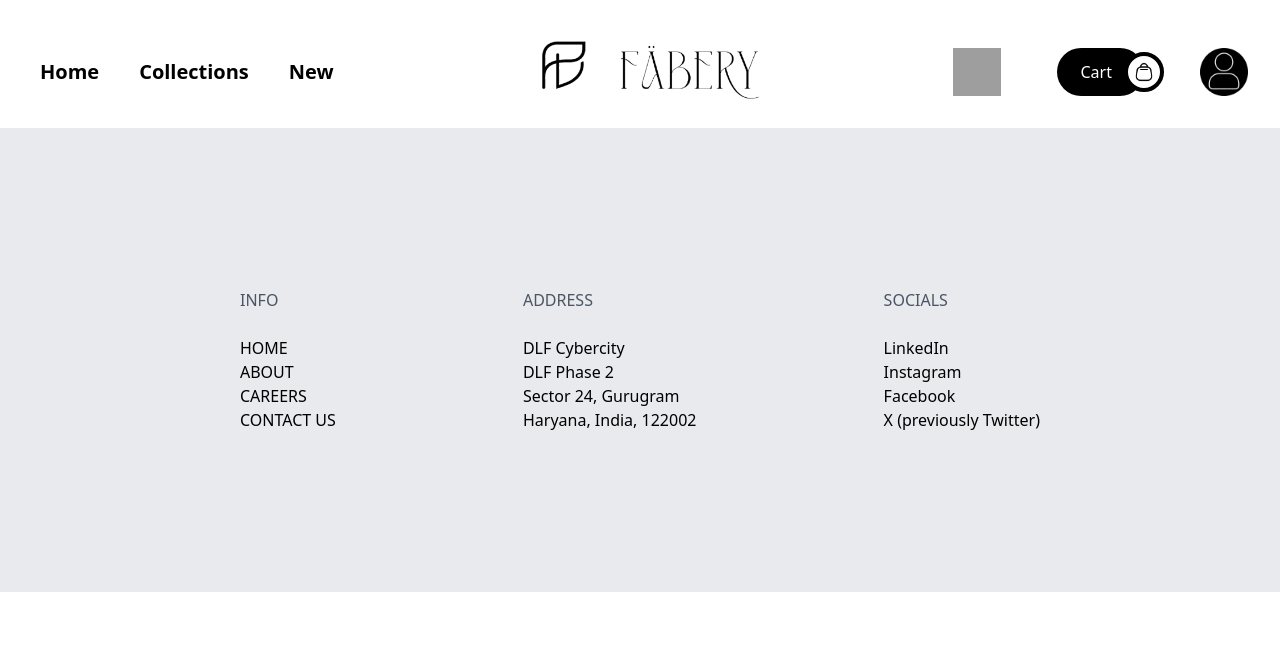
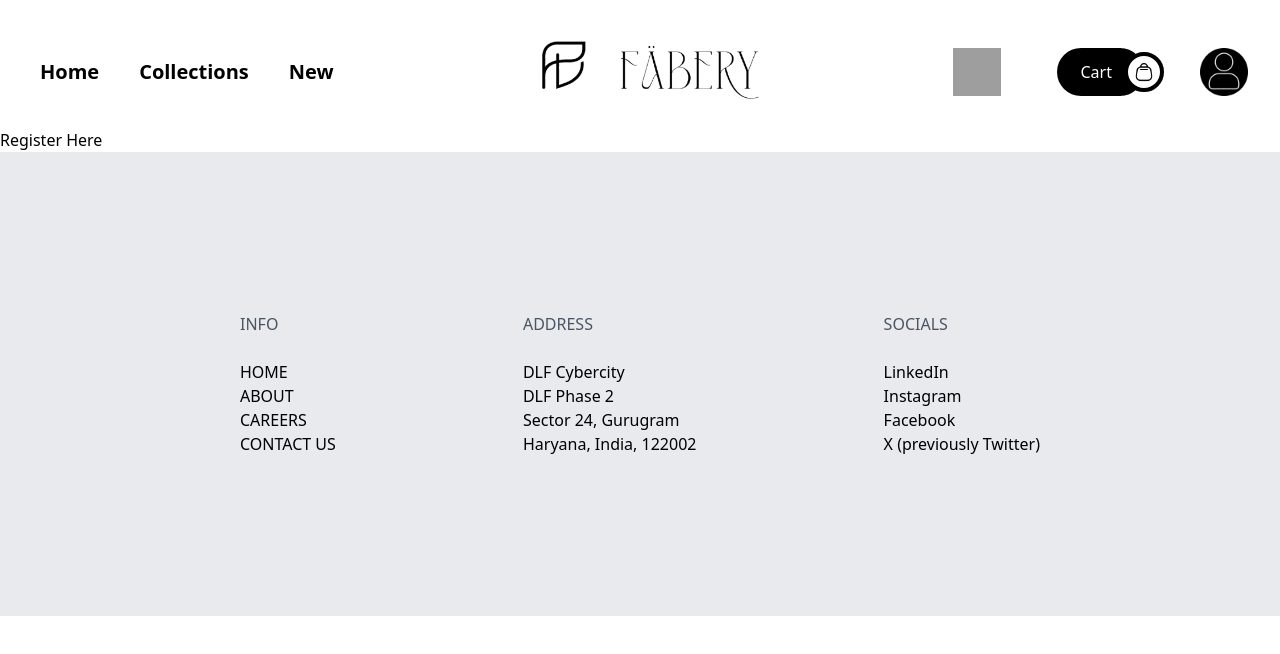
Before and after one commit to kritikatripathi03/fabery-collections, a React (Vite) app in the folder frontend/: page /register in a window 1280 px wide. Shown: the top 654 px of the page. Built offline with nearby package versions, Linux system fonts and the light colour scheme; grey boxes are pictures that could not be loaded.

Commit message:
Added Login and Register Page

```diff
--- a/frontend/src/App.jsx
+++ b/frontend/src/App.jsx
@@ -10,20 +10,27 @@
 import Wishlist from "./components/Wishlist";
 import About from "./components/About";
 import Footer from "./components/Footer";
+import Login from "./components/Login";
+import Register from "./components/Register";
 
 export default function App() {
   return (
     <Router>
       <Navbar></Navbar>
       <Routes>
+        {/* Public routes */}
         <Route path="/" element={<Home />} />
         <Route path="/products" element={<Products />} />
+        <Route path="/product/:id" element={<ProductProfile />} />
         <Route path="/new" element={<New />} />
-        <Route path="/product" element={<ProductProfile />} />
+        <Route path="/about" element={<About />} />
+        <Route path="/login" element={<Login />} />
+        <Route path="/register" element={<Register />} />
+
+        {/* Private routes */}
         <Route path="/profile" element={<Profile />} />
         <Route path="/cart" element={<Cart />} />
         <Route path="/wishlist" element={<Wishlist />} />
-        <Route path="/about" element={<About />} />
 
       </Routes>
       <Footer></Footer>
--- /dev/null
+++ b/frontend/src/components/Login.jsx
@@ -0,0 +1,5 @@
+export default function Login() {
+    return (
+        <div>Login Here</div>
+    )
+};
--- /dev/null
+++ b/frontend/src/components/Register.jsx
@@ -0,0 +1,5 @@
+export default function Register() {
+    return (
+        <div>Register Here</div>
+    )
+};
```
